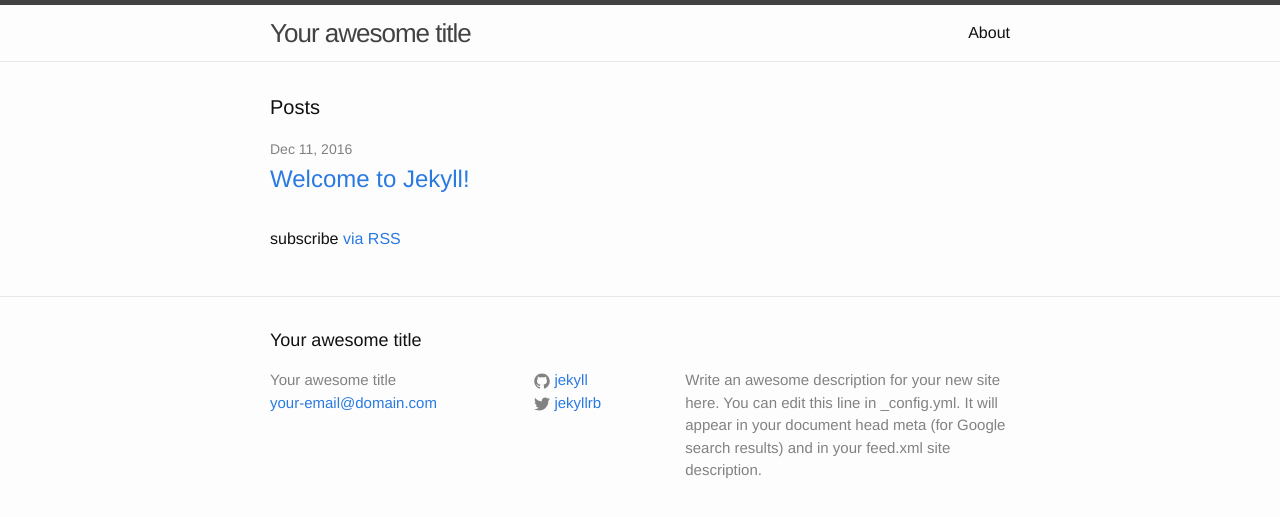
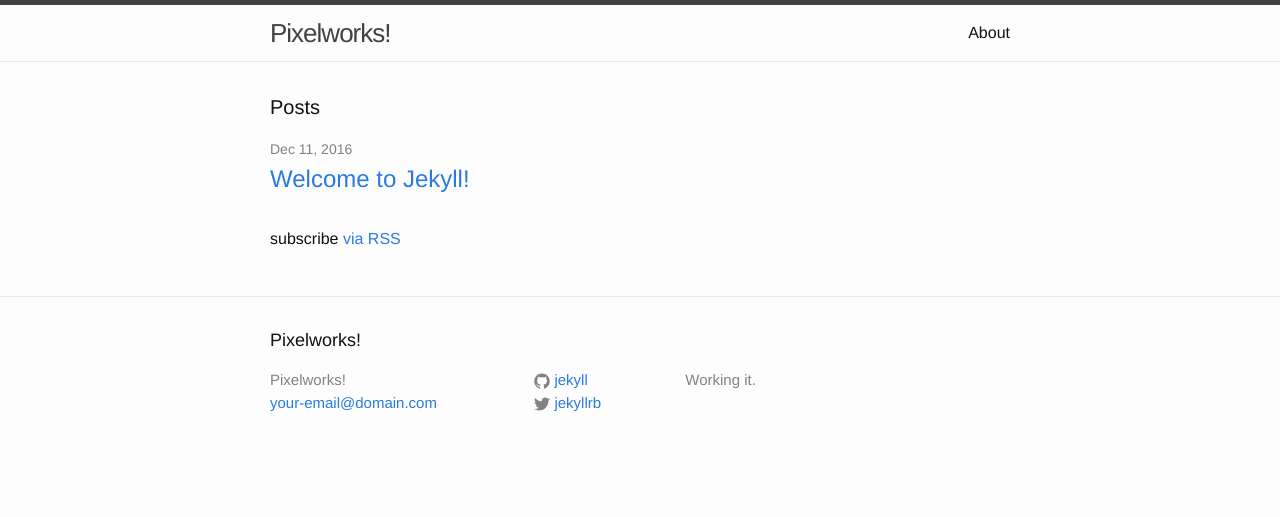
Before and after one commit to rodimvs/rodimvs.github.io, a Jekyll site: the page built from index.html, in a window 1280 px wide. Shown: the top 517 px of the page. Built offline with Jekyll 4.4.1, drawn with Linux system fonts in a browser that asks for light colours.

Commit message:
Update _config.yml

```diff
--- a/_config.yml
+++ b/_config.yml
@@ -6,14 +6,12 @@
 # 'jekyll serve'. If you change this file, please restart the server process.
 
 # Site settings
-title: Your awesome title
+title: Pixelworks!
 email: your-email@domain.com
 description: > # this means to ignore newlines until "baseurl:"
-  Write an awesome description for your new site here. You can edit this
-  line in _config.yml. It will appear in your document head meta (for
-  Google search results) and in your feed.xml site description.
+ Working it.
 baseurl: "" # the subpath of your site, e.g. /blog
-url: "http://yourdomain.com" # the base hostname & protocol for your site
+url: "http://pixelworks.nz" # the base hostname & protocol for your site
 twitter_username: jekyllrb
 github_username:  jekyll
 
```
